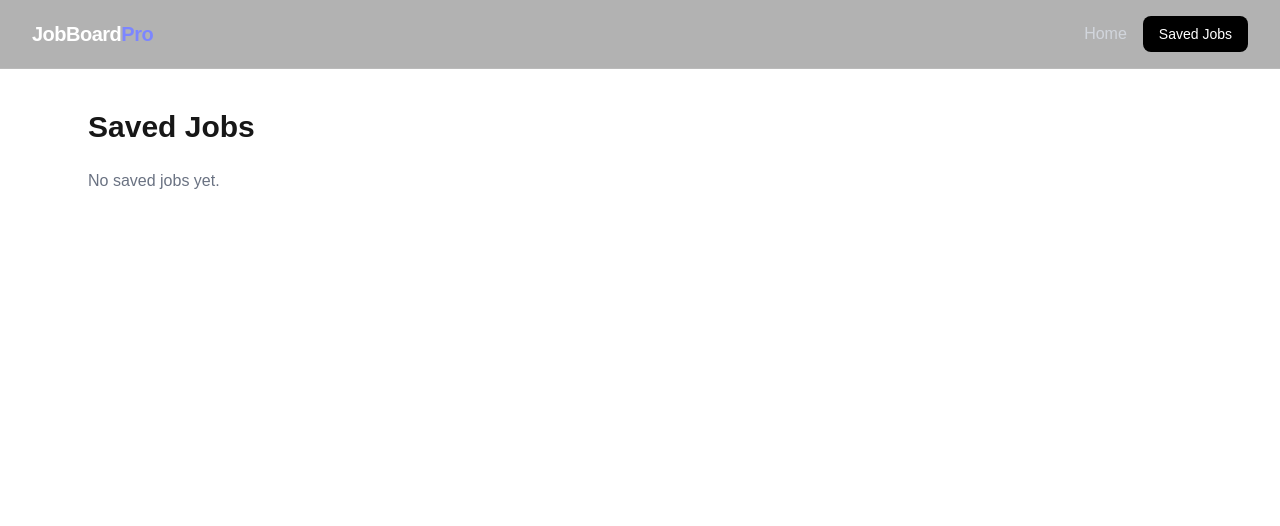
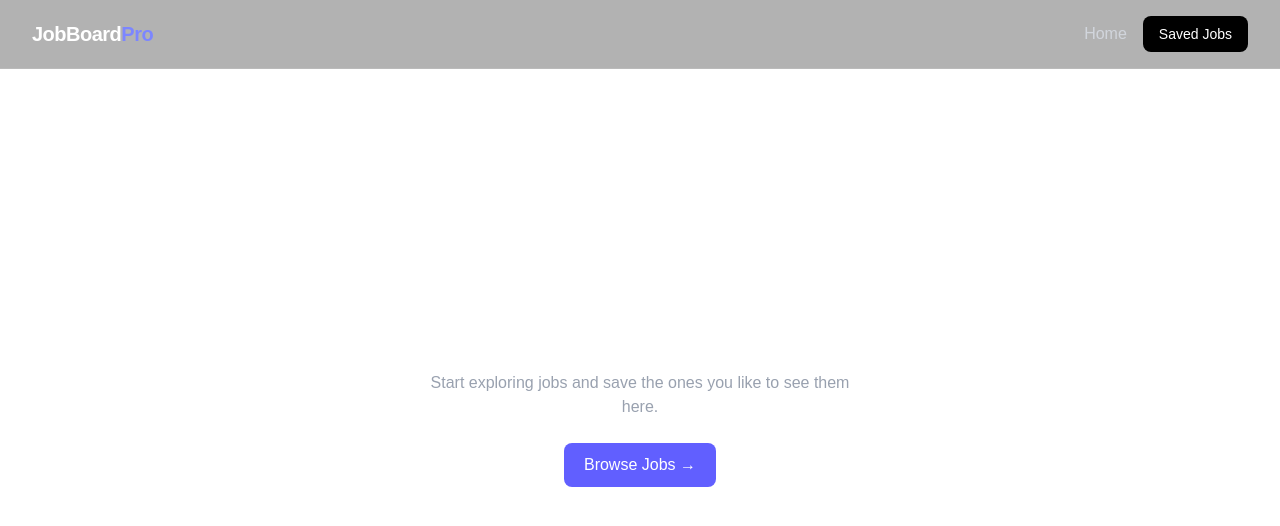
Before and after one commit to PauloCLG09/jobboard-pro, a Next.js app: page /saved in a window 1280 px wide. Shown: the top 526 px of the page. Built offline with nearby package versions, Linux system fonts and the light colour scheme.

Commit message:
detalles finales

```diff
--- a/app/components/JobCard.tsx
+++ b/app/components/JobCard.tsx
@@ -28,7 +28,7 @@ export default function JobCard({ job }: Props) {
 
   return (
     <motion.div
-      whileHover={{ y: -6, scale: 1.02 }}
+      whileHover={{ y: -8, scale: 1.03 }}
       className="group bg-white/5 backdrop-blur-xl border border-white/10 hover:border-indigo-400/40 rounded-2xl p-6 shadow-lg hover:shadow-2xl transition-all duration-300"
     >
 
@@ -67,12 +67,12 @@ export default function JobCard({ job }: Props) {
         </Link>
 
         <button
+
           onClick={handleSave}
-          className={`text-xs px-3 py-2 rounded-lg font-medium transition-all duration-200 ${
-            saved
+          className={`cursor-pointer active:scale-95 text-xs px-3 py-2 rounded-lg font-medium transition-all duration-200 ${saved
               ? "bg-red-500 text-white hover:bg-red-600"
               : "bg-white/10 text-gray-300 hover:bg-white/20"
-          }`}
+            }`}
         >
           {saved ? "Saved" : "Save"}
         </button>
--- a/app/components/Navbar.tsx
+++ b/app/components/Navbar.tsx
@@ -18,7 +18,7 @@ export default function Navbar() {
         </Link>
         <Link
           href="/saved"
-          className="relative text-sm bg-black text-white px-4 py-2 rounded-lg hover:bg-gray-800 hover:scale-105 active:scale-95 transition"
+          className="relative text-sm bg-black text-white px-4 py-2 rounded-lg hover:bg-gray-800 hover:scale-105 active:scale-95 transition cursor-pointer"
         >
           Saved Jobs
 
--- a/app/globals.css
+++ b/app/globals.css
@@ -39,3 +39,7 @@ body {
 .animate-slide-in {
   animation: slide-in 0.3s ease-out;
 }
+
+* {
+  transition: all 0.2s ease;
+}
--- a/app/saved/page.tsx
+++ b/app/saved/page.tsx
@@ -2,16 +2,32 @@
 
 import { useJobContext } from "@/context/JobContext"
 import JobCard from "../components/JobCard"
+import Link from "next/link"
 
 export default function SavedJobs() {
   const { savedJobs } = useJobContext()
 
   return (
-    <main className="max-w-6xl mx-auto px-6 py-10">
-      <h1 className="text-3xl font-bold mb-6">Saved Jobs</h1>
+    <main className="max-w-6xl mx-auto px-6 py-10 min-h-[80vh]">
+      <h1 className="text-3xl font-bold mb-6 text-white">Saved Jobs</h1>
 
       {savedJobs.length === 0 ? (
-        <p className="text-gray-500">No saved jobs yet.</p>
+        <div className="flex flex-col items-center justify-center h-[60vh] text-center">
+          <h2 className="text-2xl font-semibold text-white mb-2">
+            No saved jobs yet
+          </h2>
+
+          <p className="text-gray-400 mb-6 max-w-md">
+            Start exploring jobs and save the ones you like to see them here.
+          </p>
+
+          <Link
+            href="/"
+            className="bg-indigo-500 px-5 py-2.5 rounded-lg text-white hover:bg-indigo-600 transition hover:scale-105 active:scale-95"
+          >
+            Browse Jobs →
+          </Link>
+        </div>
       ) : (
         <div className="grid md:grid-cols-2 lg:grid-cols-3 gap-8">
           {savedJobs.map((job) => (
```
